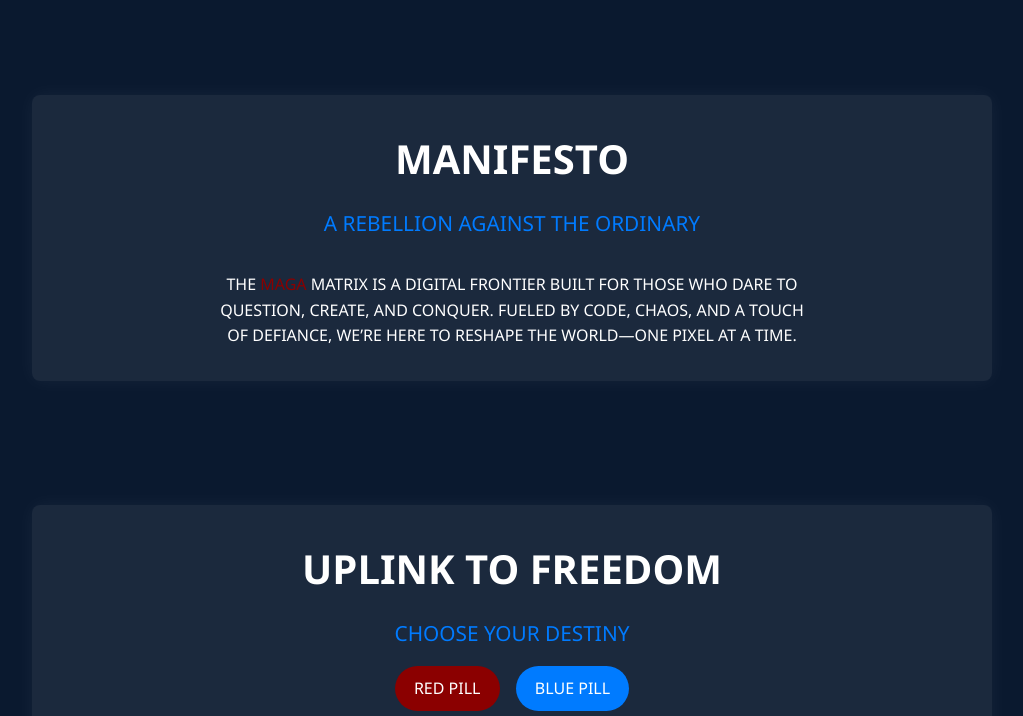
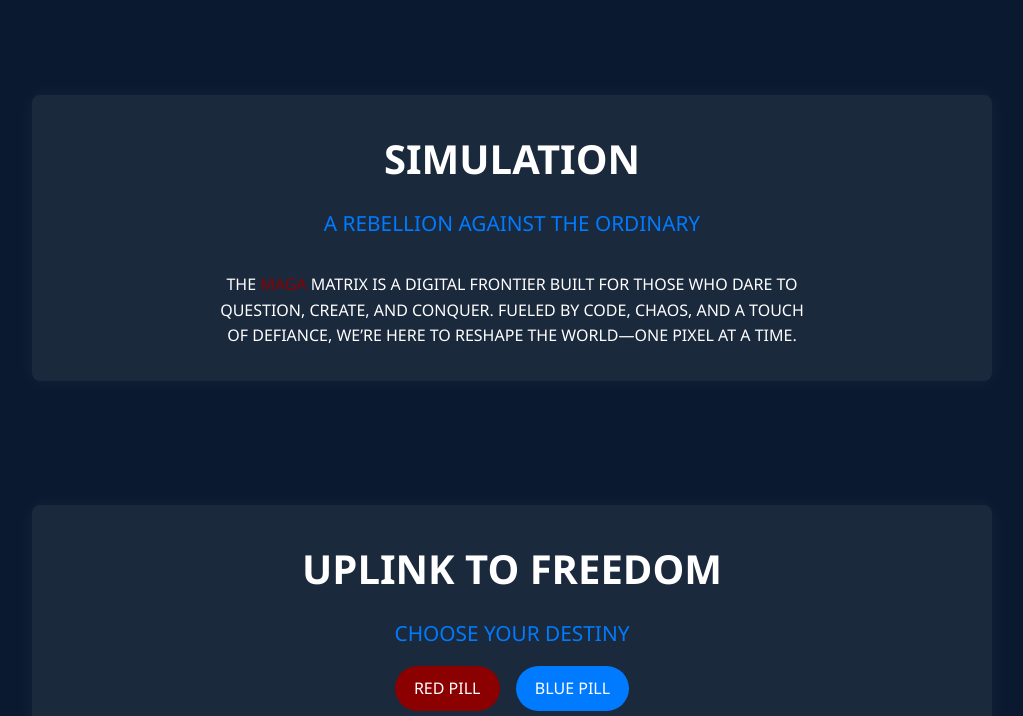
Before and after one commit to FotiosMpouris/Matrix-Website-Template, a plain HTML site: page index.html in a window 1280 px wide. Shown: the part 1360-2076 px from the top of the page, without its empty margins (128-1151 px from the left). Drawn offline with Linux system fonts and the light colour scheme.

Commit message:
Update index.html

```diff
--- a/index.html
+++ b/index.html
@@ -71,7 +71,7 @@
 
   <section id="manifesto" class="section">
     <div class="translucent-box">
-      <h2 class="title">MANIFESTO</h2>
+      <h2 class="title">SIMULATION</h2>
       <p class="subtitle">A REBELLION AGAINST THE ORDINARY</p>
       <p style="text-align: center; max-width: 600px; margin: 0 auto;">
         THE <span style="color: var(--blood-red);">MAGA</span> MATRIX IS A DIGITAL FRONTIER BUILT FOR THOSE WHO DARE TO QUESTION, CREATE, AND CONQUER. FUELED BY CODE, CHAOS, AND A TOUCH OF DEFIANCE, WE’RE HERE TO RESHAPE THE WORLD—ONE PIXEL AT A TIME.
```
